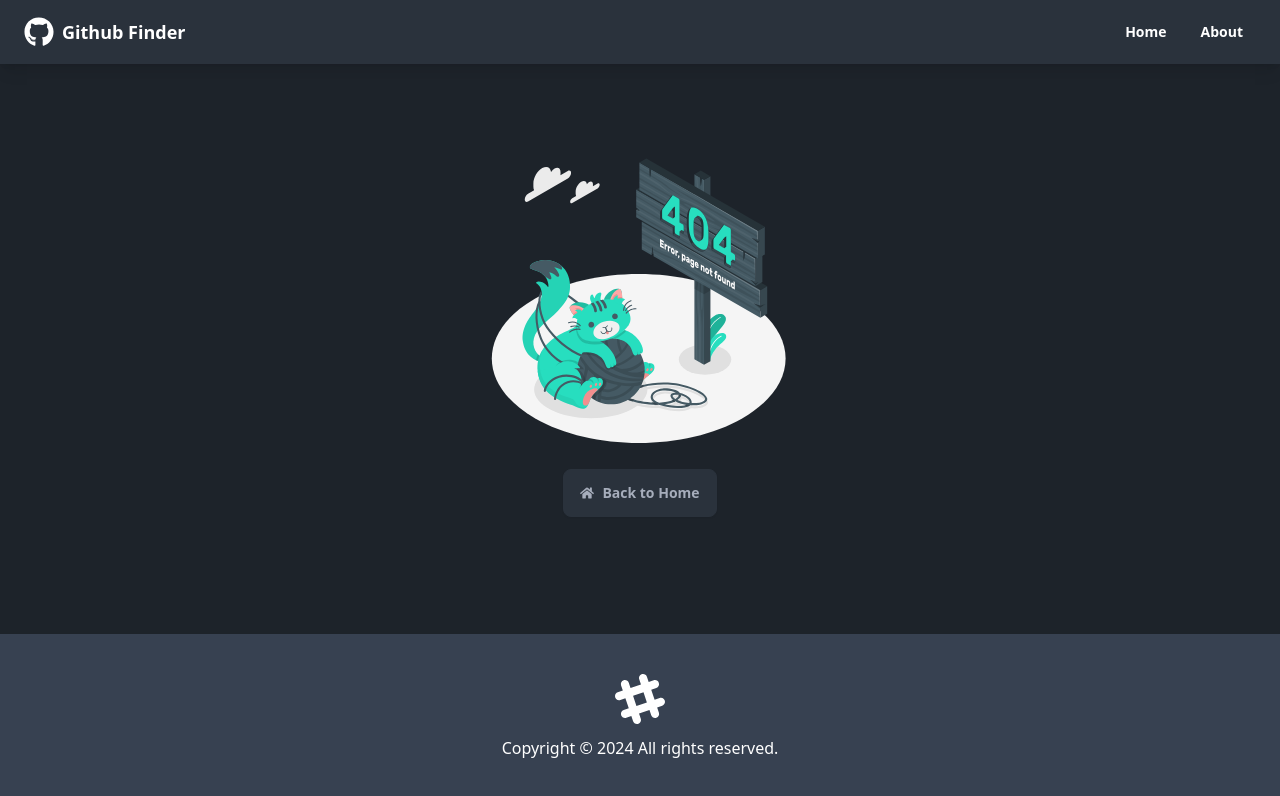
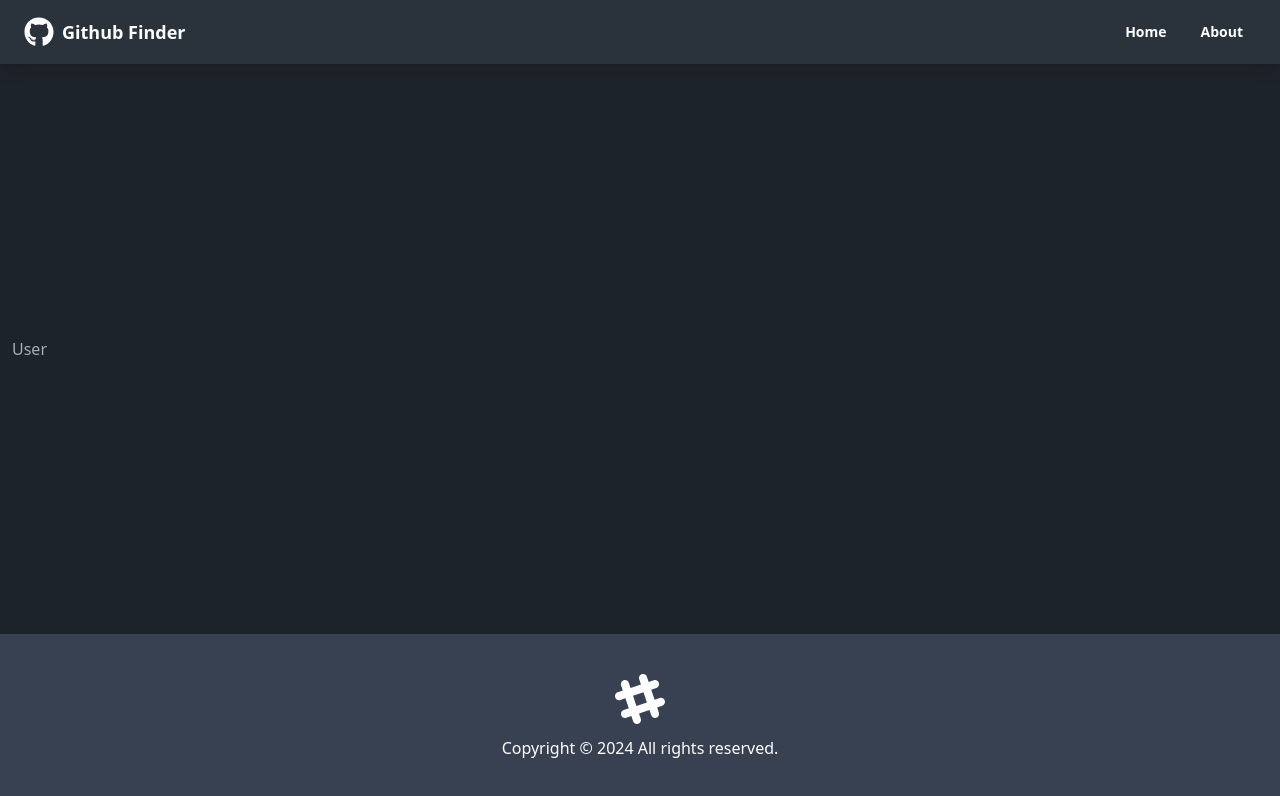
Before and after one commit to it27427/github-finder, a React (Vite) app: page /user/1 in a window 1280 px wide. Shown: the top 796 px of the page. Built offline with nearby package versions, Linux system fonts and the light colour scheme; no server answers.

Commit message:
UserPage added

```diff
--- a/src/App.jsx
+++ b/src/App.jsx
@@ -4,6 +4,7 @@
 import Alert from '@/components/Alert';
 
 import HomePage from '@/pages/HomePage';
+import UserPage from '@/pages/UserPage';
 import AboutPage from '@/pages/AboutPage';
 import NotFoundPage from '@/pages/NotFoundPage';
 
@@ -30,6 +31,7 @@
 
                 <Routes>
                   <Route path='/' element={<HomePage />} />
+                  <Route path='/user/:login' element={<UserPage />} />
                   <Route path='/about' element={<AboutPage />} />
                   <Route path='/*' element={<NotFoundPage />} />
                 </Routes>
--- /dev/null
+++ b/src/pages/UserPage.jsx
@@ -0,0 +1,11 @@
+import React from 'react';
+
+const UserPage = () => {
+  return (
+    <div>
+      <h1>User</h1>
+    </div>
+  );
+};
+
+export default UserPage;
```
